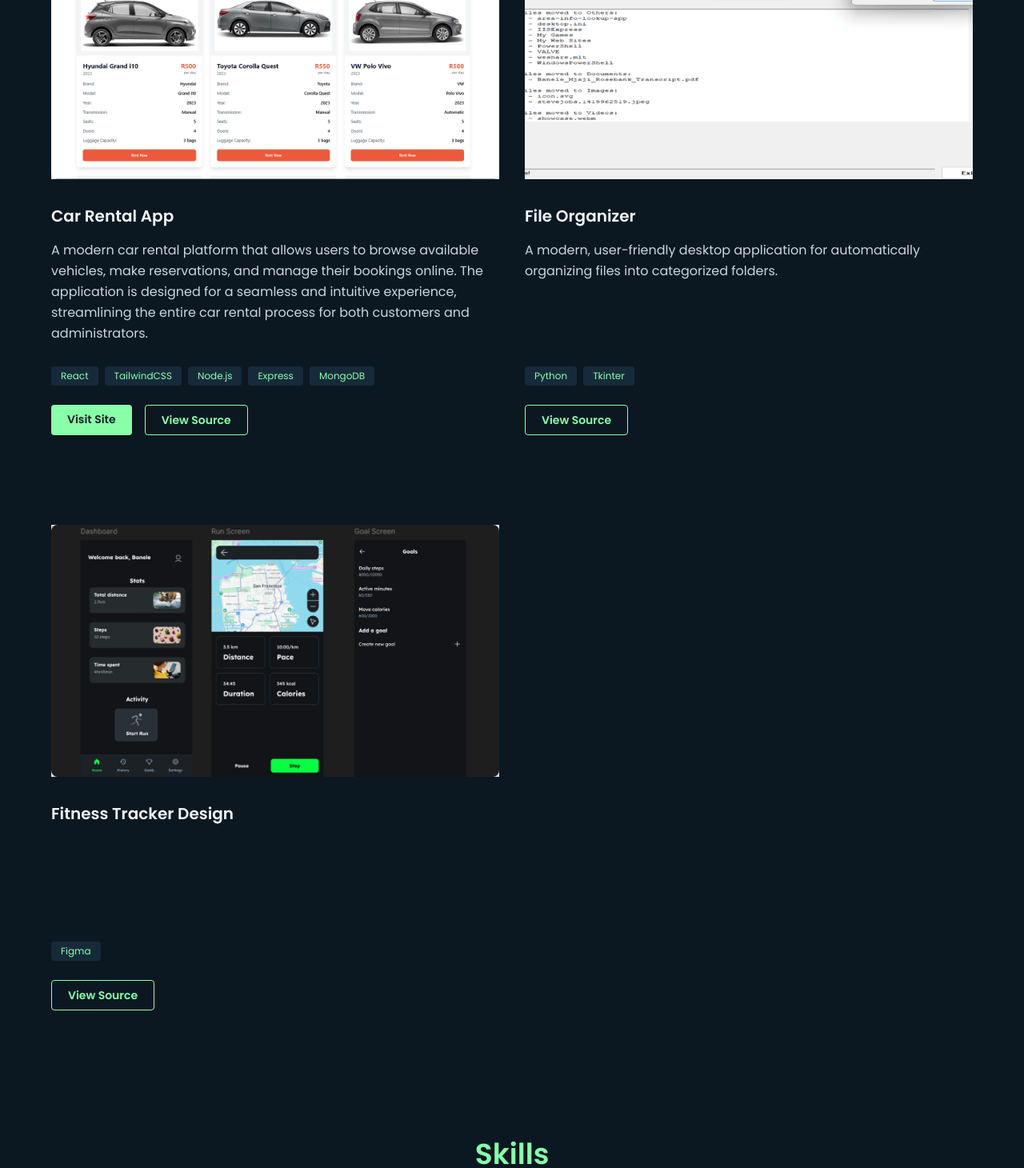
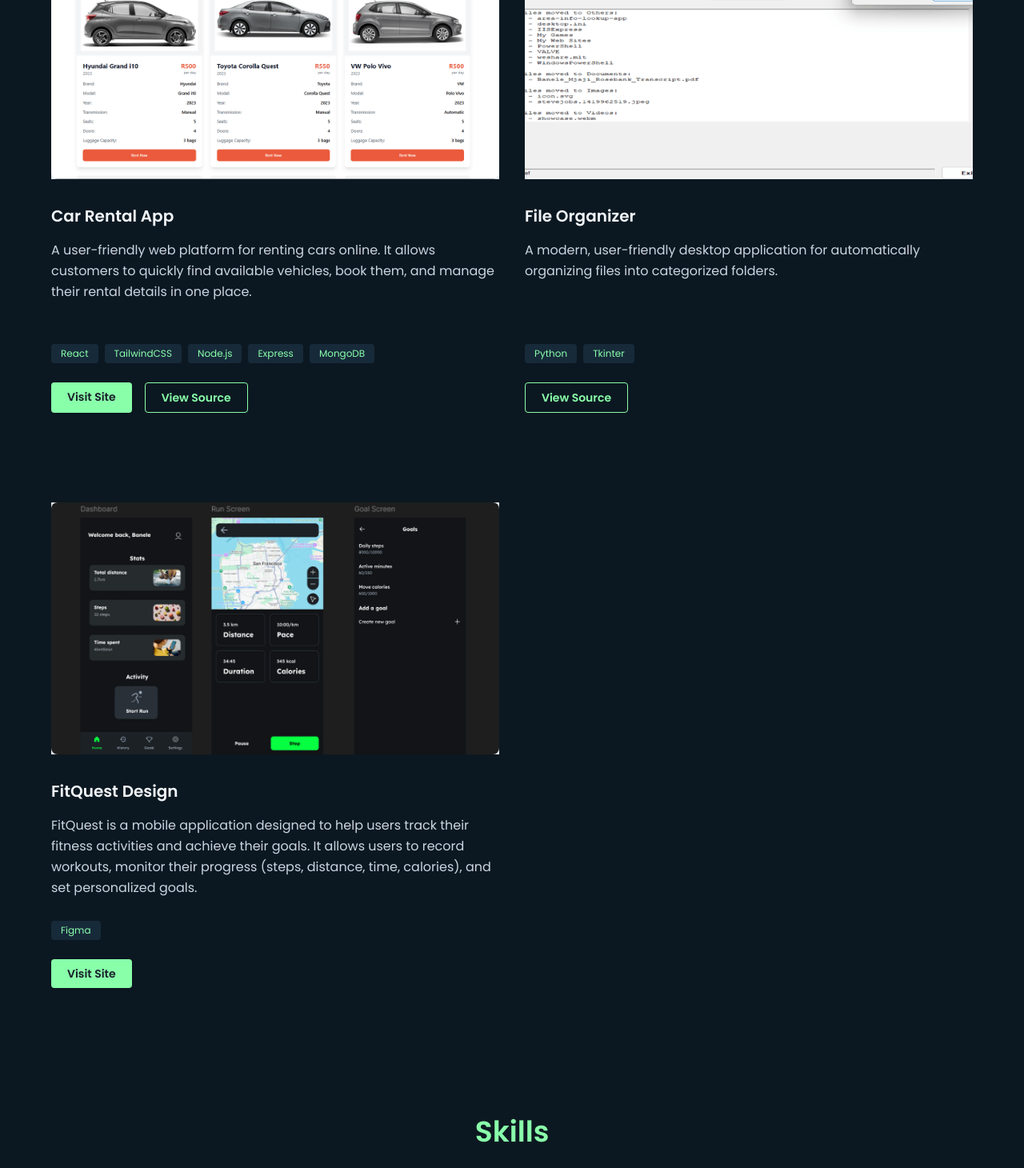
Before and after one commit to banelemjaji/portfolio-web, a React (Vite) app: page / in a window 1280 px wide. Shown: the part 1183-2643 px from the top of the page at 80% size. Built offline with nearby package versions, Linux system fonts and the light colour scheme.

Commit message:
Update favicon and improve project descriptions in portfolio

```diff
--- a/index.html
+++ b/index.html
@@ -2,9 +2,9 @@
 <html lang="en">
   <head>
     <meta charset="UTF-8" />
-    <link rel="icon" type="image/svg+xml" href="/vite.svg" />
+    <link rel="icon" type="image/svg+xml" href="/favicon.svg" />
     <meta name="viewport" content="width=device-width, initial-scale=1.0" />
-    <title>Banele Mjaji.</title>
+    <title>Banele Mjaji Portfolio</title>
   </head>
   <body>
     <div id="root"></div>
--- a/src/App.jsx
+++ b/src/App.jsx
@@ -1,4 +1,3 @@
-// src/App.jsx
 import React from 'react';
 import Navbar from './components/Navbar.jsx';
 import Footer from './components/Footer.jsx';
--- a/src/components/Footer.jsx
+++ b/src/components/Footer.jsx
@@ -8,7 +8,7 @@
       <p className="text-xs">
         &copy; {currentYear} | Made with ❤️ by{' '}
         <a
-          href="https://github.com/banelemjaji"
+          href="https://www.linkedin.com/in/banelemjaji/"
           target="_blank"
           rel="noopener noreferrer"
           className="font-medium text-slate-200 hover:text-[#89FFAA] focus:text-[#89FFAA]"
--- a/src/components/Projects.jsx
+++ b/src/components/Projects.jsx
@@ -3,7 +3,7 @@
 const projectsData = [
   {
     title: "Car Rental App",
-    description: "A modern car rental platform that allows users to browse available vehicles, make reservations, and manage their bookings online. The application is designed for a seamless and intuitive experience, streamlining the entire car rental process for both customers and administrators.",
+    description: "A user-friendly web platform for renting cars online. It allows customers to quickly find available vehicles, book them, and manage their rental details in one place.",
     technologies: ["React","TailwindCSS", "Node.js", "Express", "MongoDB"],
     githubLink: "https://github.com/banelemjaji/car-rental",
     liveLink: "https://car-rental-frontend-g4rb.onrender.com",
@@ -18,11 +18,11 @@
     imageUrl: "/images/file-organizer.png"
   },
   {
-    title: "Fitness Tracker Design",
-    description: "",
+    title: "FitQuest Design",
+    description: "FitQuest is a mobile application designed to help users track their fitness activities and achieve their goals. It allows users to record workouts, monitor their progress (steps, distance, time, calories), and set personalized goals.",
     technologies: ["Figma"],
-    githubLink: "https://github.com/banelemjaji/file-organizer",
-    liveLink: null,
+    githubLink: null,
+    liveLink: "https://www.figma.com/design/PZEQwbDvK3KAzBcilPLeOZ/FitQuest?node-id=0-1&t=crN0zJJVQ4SQAWfY-1",
     imageUrl: "/images/fitness1.png"
   },
 ];
--- a/src/pages/Blog.jsx
+++ b/src/pages/Blog.jsx
@@ -1,14 +1,14 @@
 import React, { useState, useEffect } from 'react';
 
-// Custom components and hooks
+
 import { useBlogPosts } from '../hooks/useBlogPosts';
 import BlogPostCard from '../components/BlogPostCard.jsx';
 import BlogPost from '../components/BlogPost.jsx';
 
-// Blog posts configuration
+
 const blogPosts = [
   {
-    filename: 'introduction-to-react.md',
+    //filename: 'introduction-to-react.md',
   },
   // Add more posts here as you add more markdown files
 ];
```
Also changed, not shown: public/favicon.svg (added).
